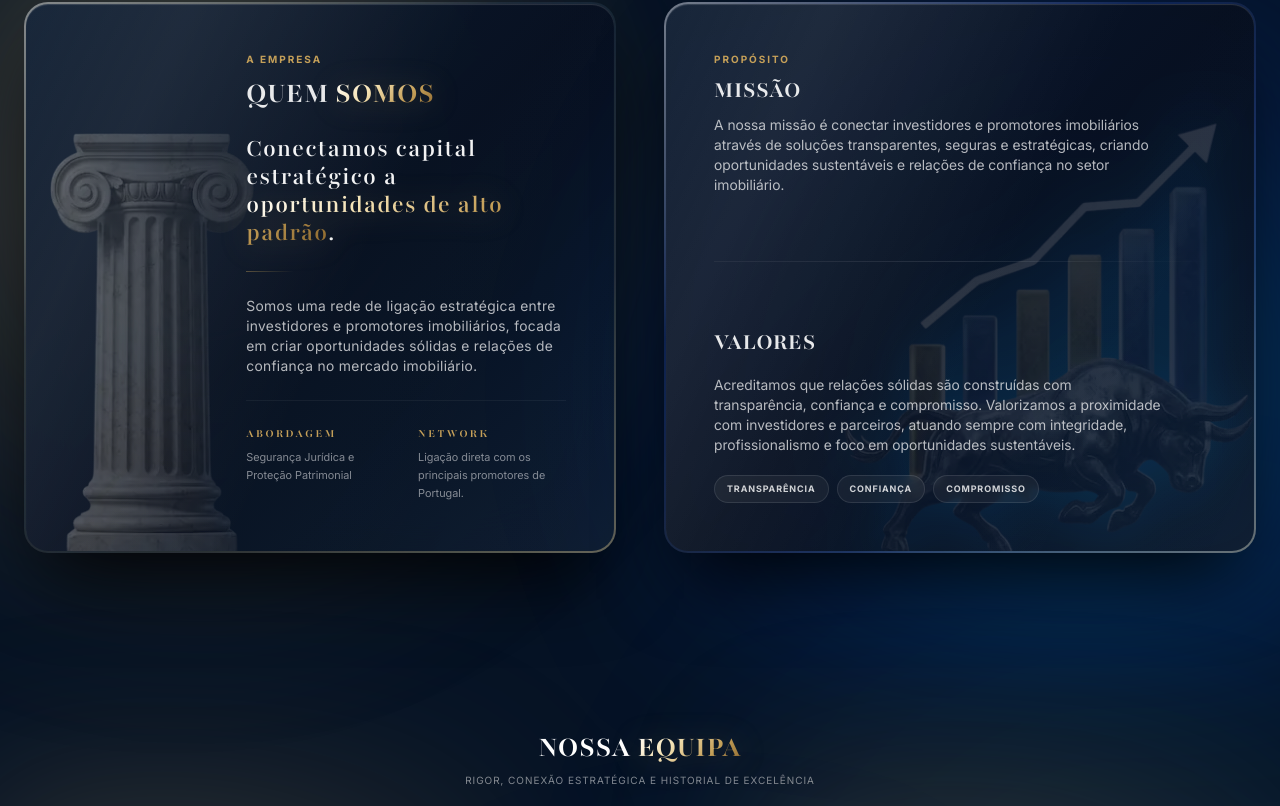
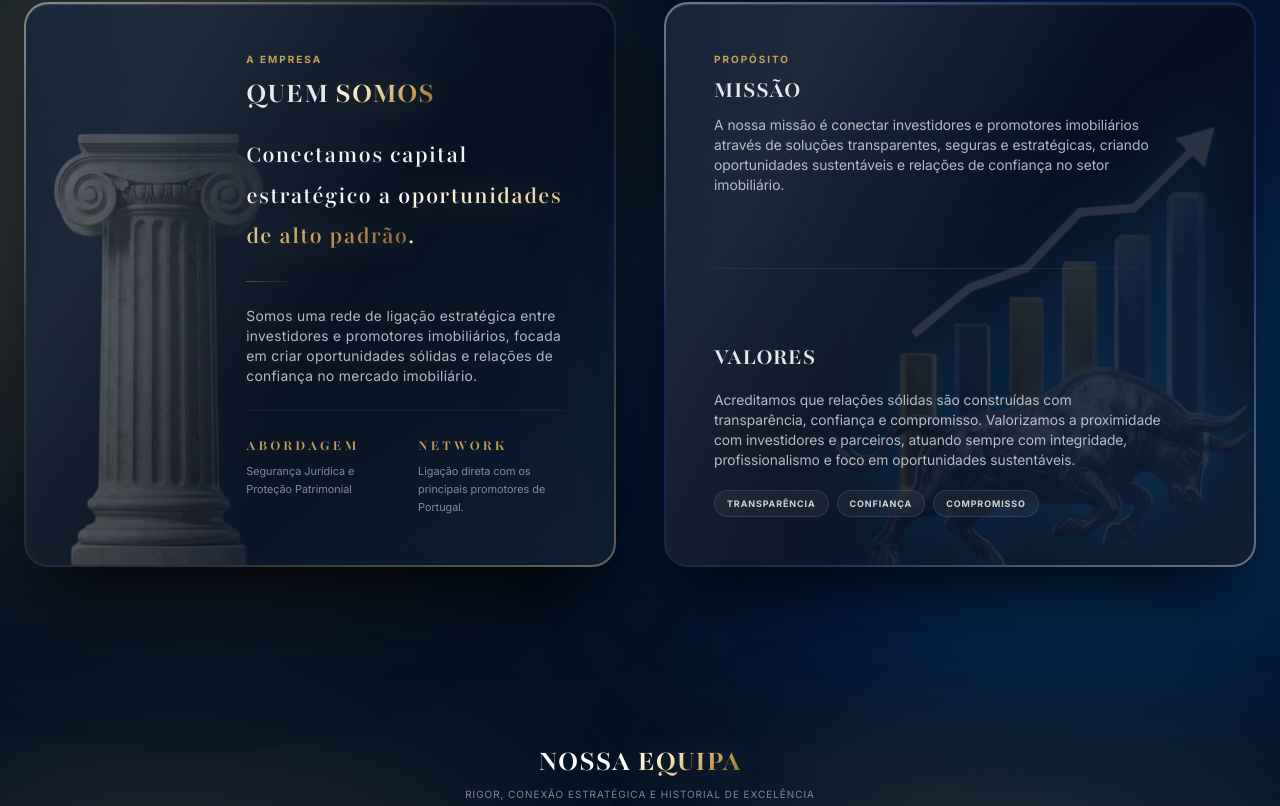
Before and after one commit to AndreSantos214/info-page-wesus, a website: page index.html in a window 1280 px wide. Shown: the part 894-1700 px from the top of the page. Drawn offline with Linux system fonts and the light colour scheme.

Commit message:
It's Wesus Site Informativo Versão 1.0

```diff
--- a/index.html
+++ b/index.html
@@ -153,7 +153,7 @@
                     Quem <span class="text-gold-liquid">Somos</span>
                   </h2>
                 </div>
-                <h3 class="font-playfair text-lg sm:text-xl lg:text-[26px] font-semibold text-white/95 leading-relaxed tracking-wider">
+                <h3 class="font-playfair text-[20px] lg:text-[25px] font-semibold text-white/95 leading-relaxed tracking-wider">
                   Conectamos capital estratégico a <span class="text-gold-liquid">oportunidades de alto padrão</span>.
                 </h3>
                 <div class="w-12 h-px bg-gradient-to-r from-[#c5a059]/40 to-transparent"></div>
@@ -163,11 +163,11 @@
               </div>
               <div class="grid grid-cols-2 gap-6 pt-6 border-t border-white/5 mt-auto text-left">
                 <div>
-                  <p class="font-playfair text-[12px] uppercase tracking-[0.2em] text-[#c5a059] font-bold mb-1.5">Abordagem</p>
+                  <p class="font-playfair text-[11px] lg:text-[15px] uppercase tracking-[0.2em] text-[#c5a059] font-bold mb-1.5">Abordagem</p>
                   <p class="text-[11px] text-white/50 font-inter leading-relaxed">Segurança Jurídica e Proteção Patrimonial</p>
                 </div>
                 <div>
-                  <p class="font-playfair text-[12px] uppercase tracking-[0.2em] text-[#c5a059] font-bold mb-1.5">Network</p>
+                  <p class="font-playfair text-[11px] lg:text-[15px] uppercase tracking-[0.2em] text-[#c5a059] font-bold mb-1.5">Network</p>
                   <p class="text-[11px] text-white/50 font-inter leading-relaxed">Ligação direta com os principais promotores de Portugal.</p>
                 </div>
               </div>
```
Also changed, not shown: css/dist/styles.css.
